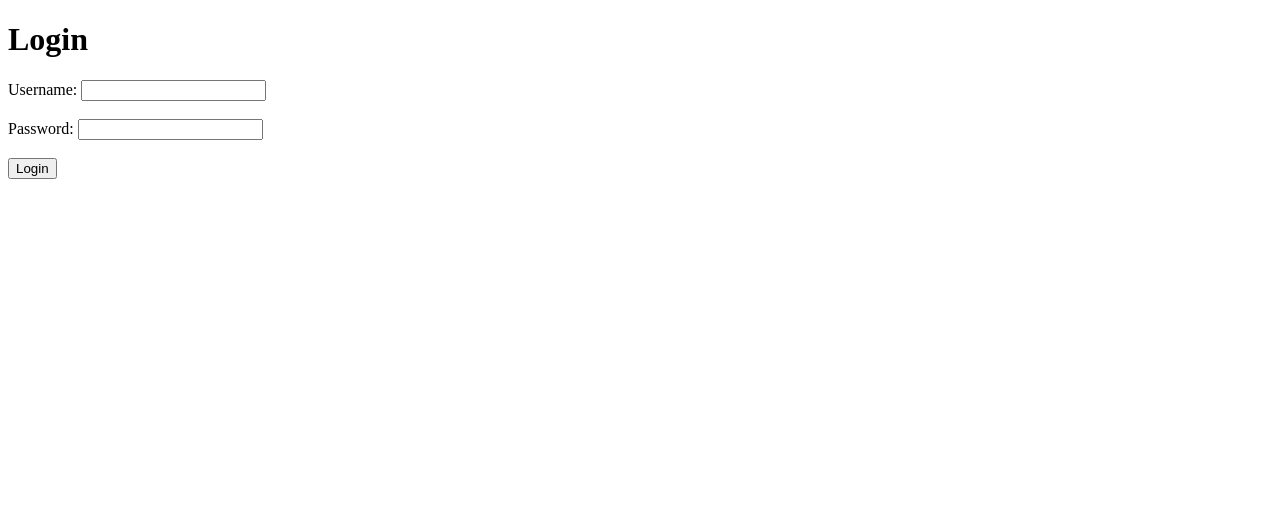
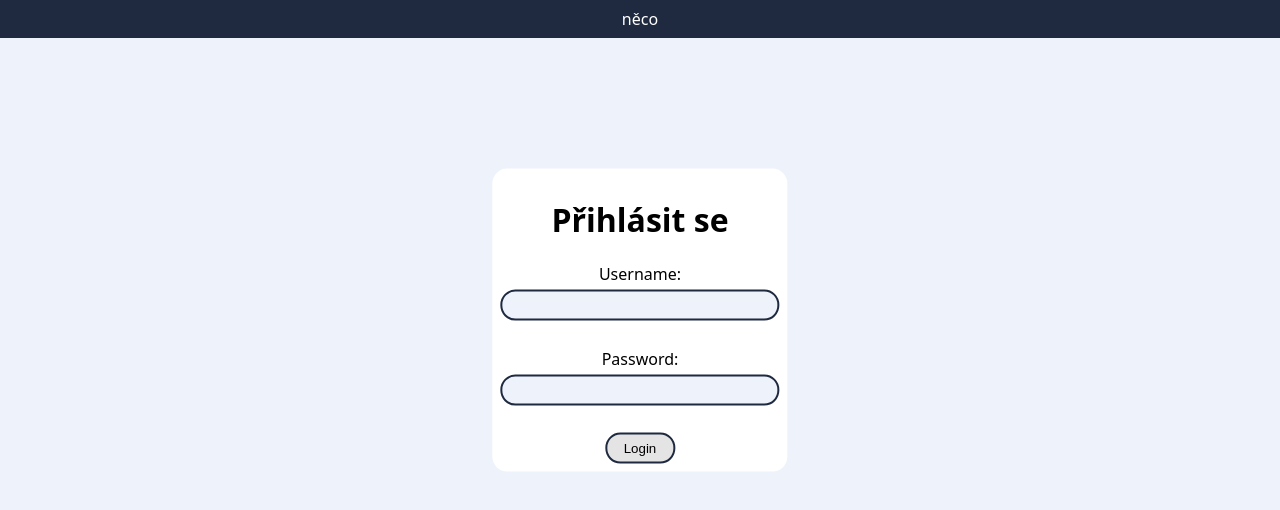
Before and after one commit to Krupicova12Kase/OpenSchoolSucks, a Flask app: page / in a window 1280 px wide. Shown: the top 510 px of the page. Run offline with Flask 3, Linux system fonts and the light colour scheme.

Commit message:
Basic login page design

```diff
--- /dev/null
+++ b/static/styles/index.css
@@ -0,0 +1,70 @@
+:root{
+    --border-radius: 15px;
+    --padding: 8px;
+    --borders: 1px solid #ffffff;
+}
+
+a:link, a:visited, a:active {
+  color: #1f2a40;
+  text-decoration: none;
+}
+a:hover{
+  color: #FE7743;
+}
+
+body {
+  margin: 0;
+  background-color: #EEF2FA;
+  font-family: system-ui, -apple-system, BlinkMacSystemFont, 'Segoe UI', Roboto, Oxygen, Ubuntu, Cantarell, 'Open Sans', 'Helvetica Neue', sans-serif;
+}
+
+.grid-main {
+  display: grid;
+  grid-template-columns: 1fr 1fr;
+  grid-template-rows: auto 1fr;
+  grid-column-gap: 10px;
+  grid-row-gap: 5px;
+  padding: 0;
+}
+
+.grid1-main {
+  grid-area: 1 / 1 / 2 / 3;
+  text-align: center;
+  background-color: #1F2A40;
+  margin: 0;
+  padding: var(--padding);
+  color: #ffffff;
+}
+
+.grid2-main {
+  grid-area: 2 / 1 / 3 / 3;
+  text-align: center;
+  padding: var(--padding);
+  background-color: #ffffff;
+  border-radius: var(--border-radius);
+
+  /*centering*/
+  position: absolute;
+  top: 40%;
+  left: 50%;
+  -ms-transform: translate(-50%, -50%);
+  transform: translate(-50%, -50%);
+}
+
+input[type=password], input[type=text]{
+  box-sizing: border-box;
+  padding: 6px;
+  border-radius: var(--border-radius);
+  width: 100%;
+  margin: 5px 0;
+  border: 2px solid #1F2A40;
+  background-color: #EEF2FA;
+}
+input[type=submit]{
+  box-sizing: border-box;
+  padding: 6px;
+  border-radius: var(--border-radius);
+  border: 2px solid #1F2A40;
+  background-color: #E4E4E4;
+  width: 25%;
+}
--- a/templates/index.html
+++ b/templates/index.html
@@ -1,12 +1,20 @@
 <!DOCTYPE html>
 <html lang="cs">
+
 <head>
     <meta charset="UTF-8">
     <meta name="viewport" content="width=device-width, initial-scale=1.0">
     <title>Login</title>
+    <link rel="stylesheet" type="text/css" href="{{ url_for('static',filename='styles/index.css') }}">
 </head>
+
 <body>
-    <h1>Login</h1>
+    <div class="grid-main">
+        <nav class="grid1-main">
+            něco
+        </nav>
+        <div class="grid2-main">
+            <h1>Přihlásit se</h1>
             {{ error}}
             <form method="post">
                 <label for="name">Username:</label>
@@ -15,5 +23,7 @@
                 <input type="password" id="password" name="password" required><br><br>
                 <input type="submit" value="Login">
             </form>
+        </div>
 </body>
+
 </html>
```
Lines whose indentation alone changed are shown as unchanged.
